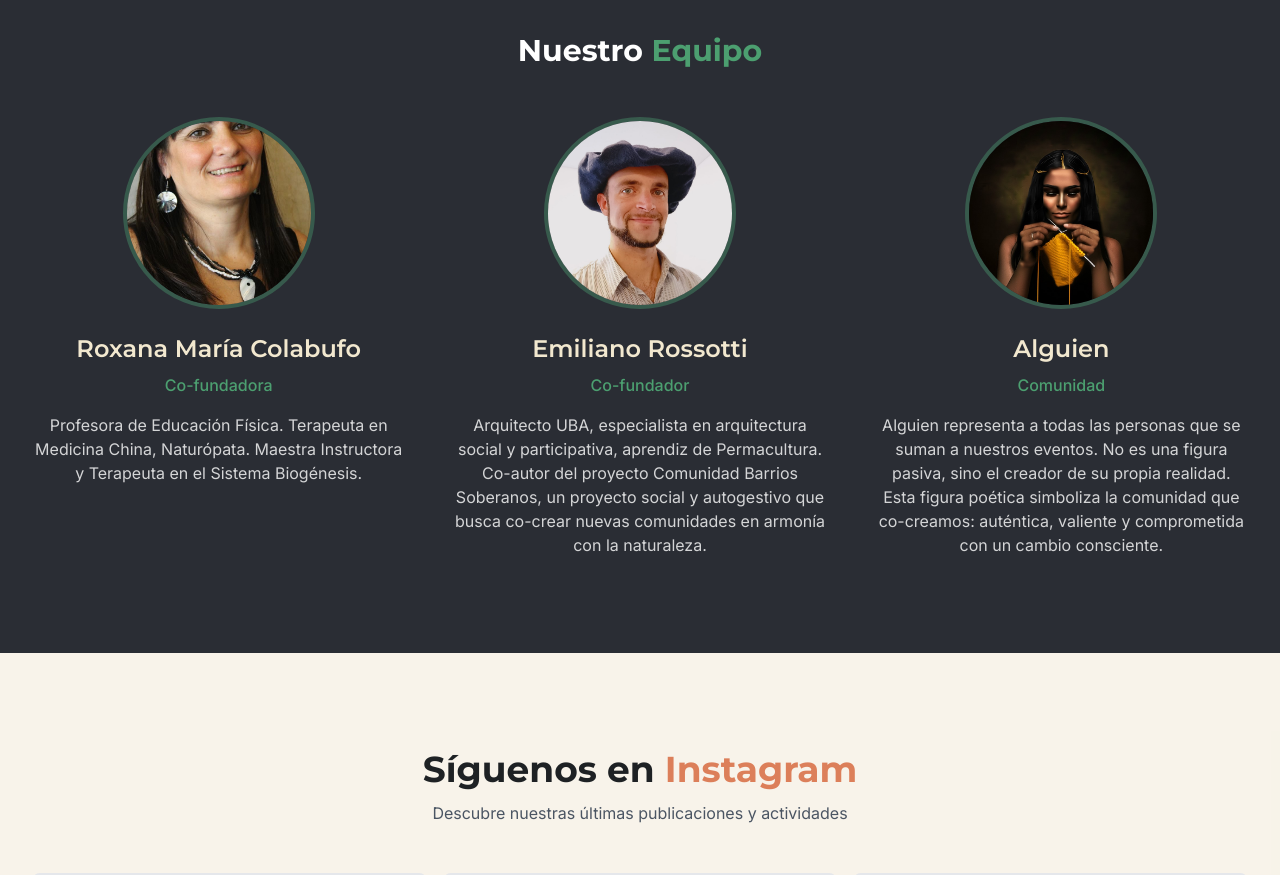
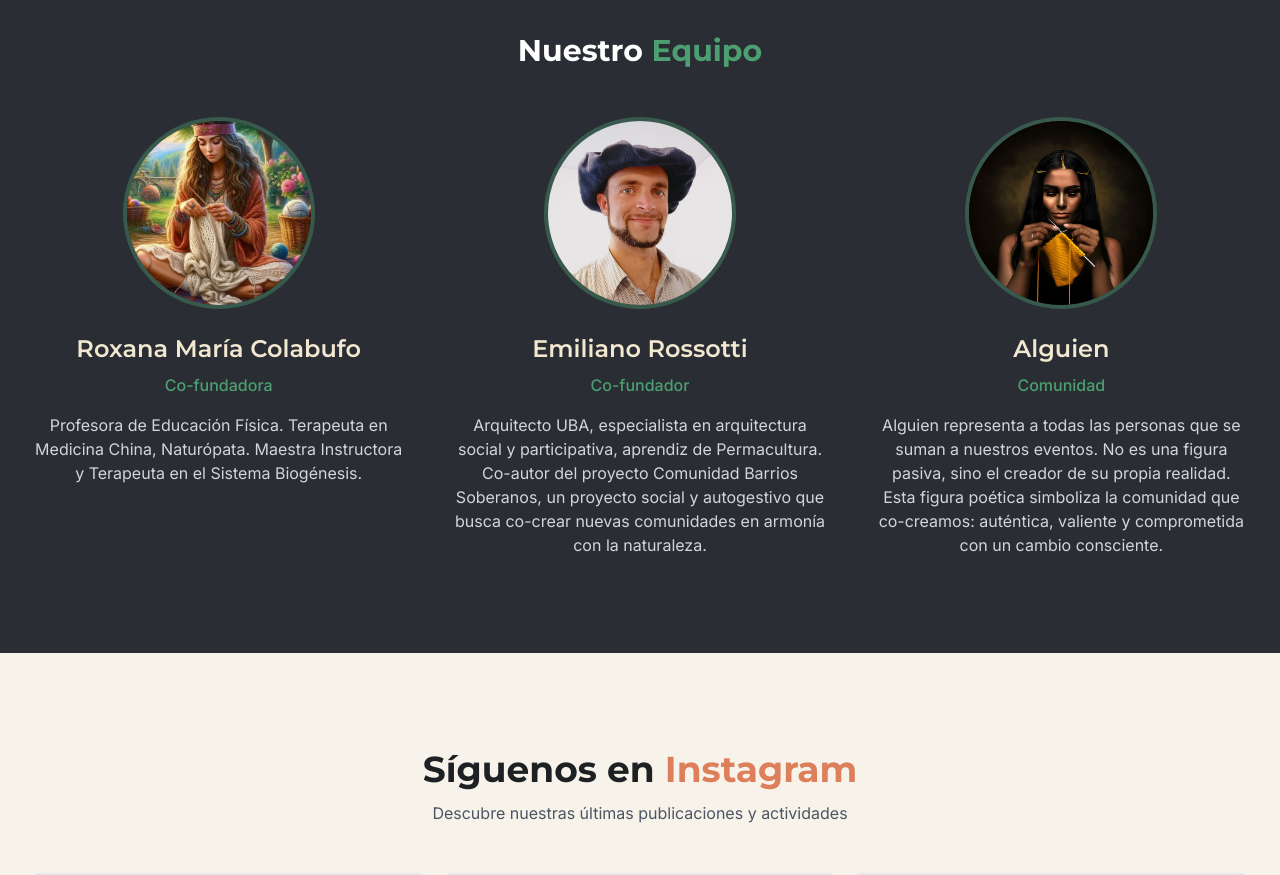
Before and after one commit to santiagotraba/nuevaformasde, a React (Vite) app: page / in a window 1280 px wide. Shown: the part 5620-6495 px from the top of the page. Built offline with nearby package versions, Linux system fonts and the light colour scheme.

Commit message:
Replace image in About component
Replaced the image in the About component with a new one.

```diff
--- a/src/components/About.tsx
+++ b/src/components/About.tsx
@@ -1,4 +1,3 @@
-
 import React from 'react';
 import { Avatar, AvatarImage, AvatarFallback } from "@/components/ui/avatar";
 
@@ -7,7 +6,7 @@ const About = () => {
     {
       id: 1,
       name: "Roxana María Colabufo",
-      image: "/lovable-uploads/4c429bdb-bb0a-4a6b-8045-ceab841f5711.png",
+      image: "/lovable-uploads/bfe79540-3e1a-4cb6-ad2c-236104fdb583.png",
       description: "Profesora de Educación Física. Terapeuta en Medicina China, Naturópata. Maestra Instructora y Terapeuta en el Sistema Biogénesis.",
       role: "Co-fundadora"
     },
```
Also changed, not shown: public/lovable-uploads/bfe79540-3e1a-4cb6-ad2c-236104fdb583.png (added).
